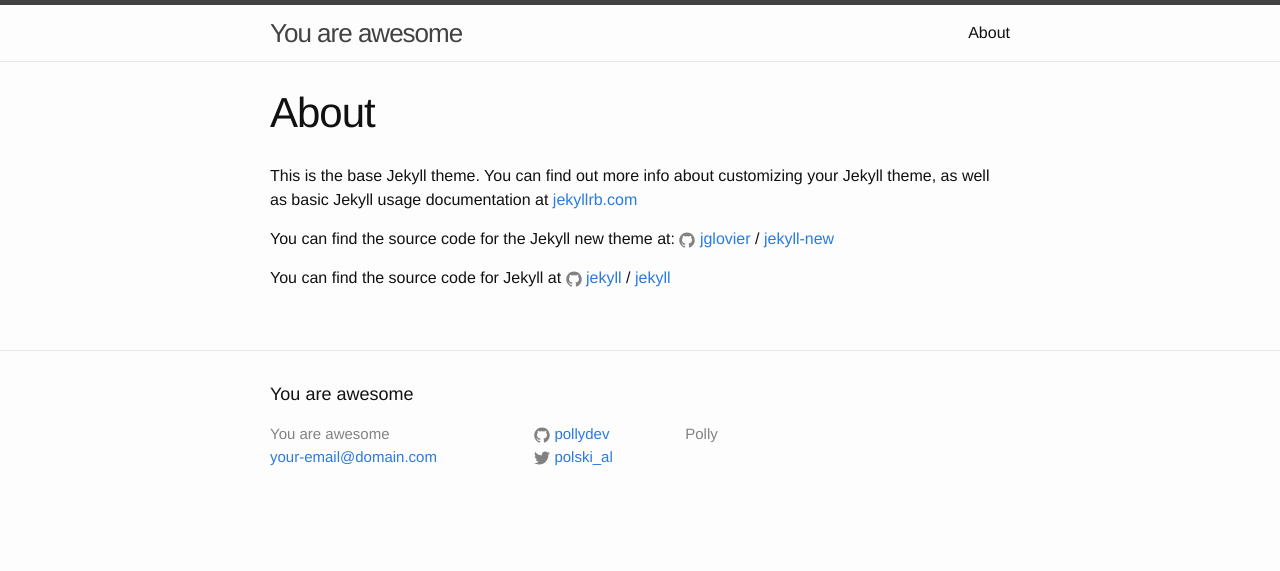
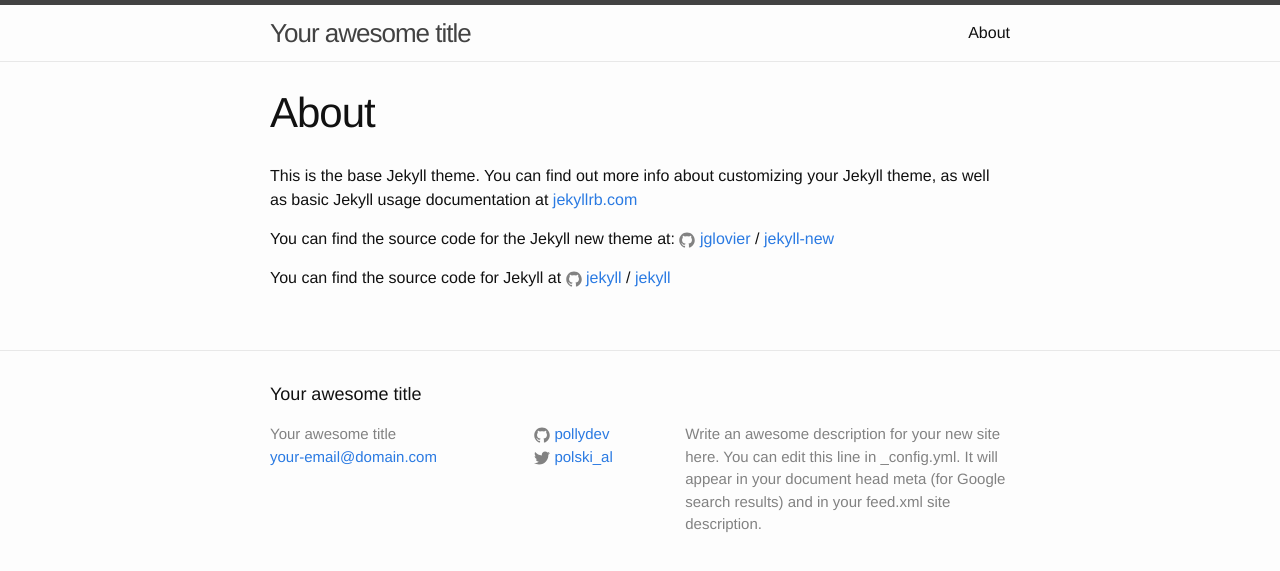
Before and after one commit to pollydev/pollydev.github.io, a Jekyll site: the page built from about.md, in a window 1280 px wide. Shown: the top 571 px of the page. Built offline with Jekyll 4.4.1, drawn with Linux system fonts in a browser that asks for light colours.

Commit message:
fixing error

```diff
--- a/_config.yml
+++ b/_config.yml
@@ -6,10 +6,12 @@
 # 'jekyll serve'. If you change this file, please restart the server process.
 
 # Site settings
-title: You are awesome
+title: Your awesome title
 email: your-email@domain.com
 description: > # this means to ignore newlines until "baseurl:"
-  Polly
+  Write an awesome description for your new site here. You can edit this
+  line in _config.yml. It will appear in your document head meta (for
+  Google search results) and in your feed.xml site description.
 baseurl: "" # the subpath of your site, e.g. /blog
 url: "http://yourdomain.com" # the base hostname & protocol for your site
 twitter_username: polski_al
```
